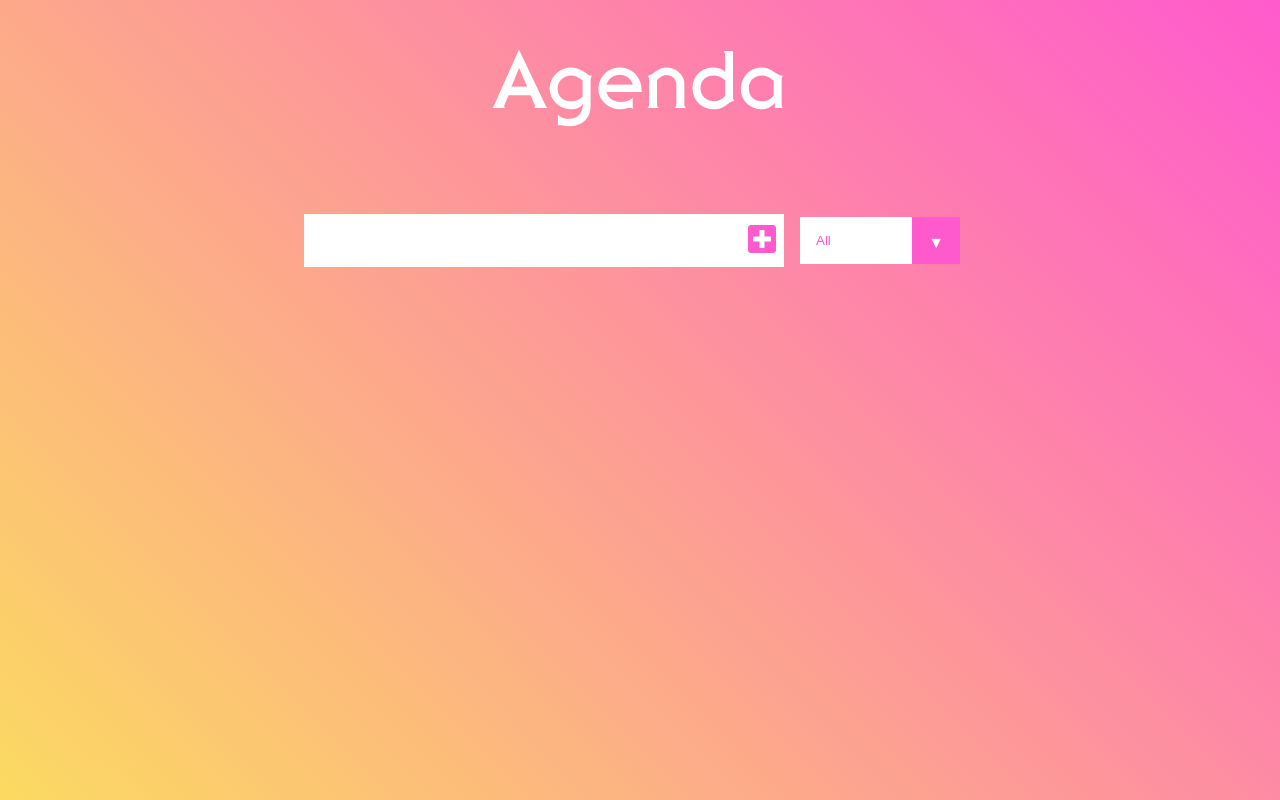
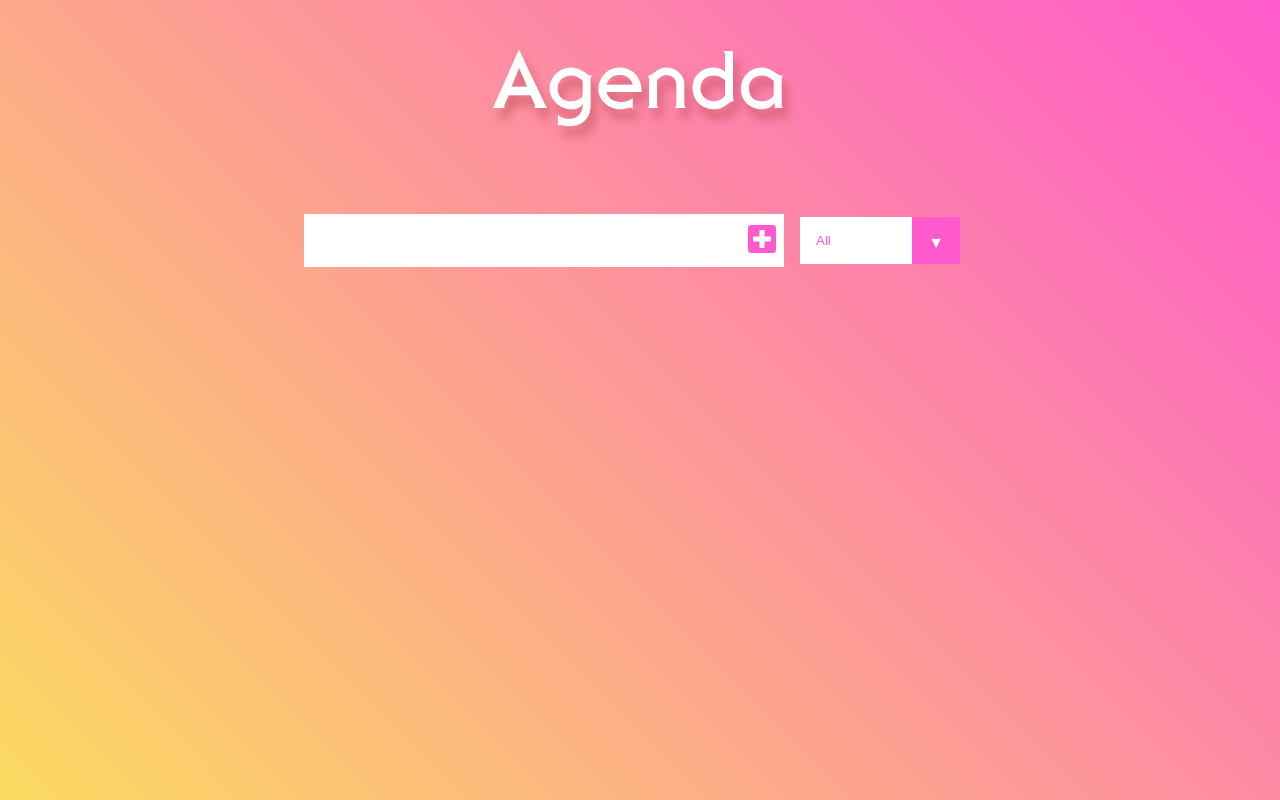
Before and after one commit to Visualtaggy/AgendaDestopApp, a plain HTML site: page index.html in a window 1280 px wide. Drawn offline with Linux system fonts and the light colour scheme.

Commit message:
logo aesthetic changes.

```diff
--- a/app.js
+++ b/app.js
@@ -14,10 +14,6 @@ AUTHORS OR COPYRIGHT HOLDERS BE LIABLE FOR ANY CLAIM, DAMAGES OR OTHER
 LIABILITY, WHETHER IN AN ACTION OF CONTRACT, TORT OR OTHERWISE, ARISING FROM,
 OUT OF OR IN CONNECTION WITH THE SOFTWARE OR THE USE OR OTHER DEALINGS IN THE
 SOFTWARE. */
-
-
-
-
 
 //Selector(s)
 const todoInput = document.querySelector(".todo-input");
--- a/style.css
+++ b/style.css
@@ -35,6 +35,7 @@ body {
 
 header {
   font-size: 2.5rem;
+  text-shadow: 5px 10px 10px rgba(177, 67, 67, 0.488);
 }
 
 header,
```
